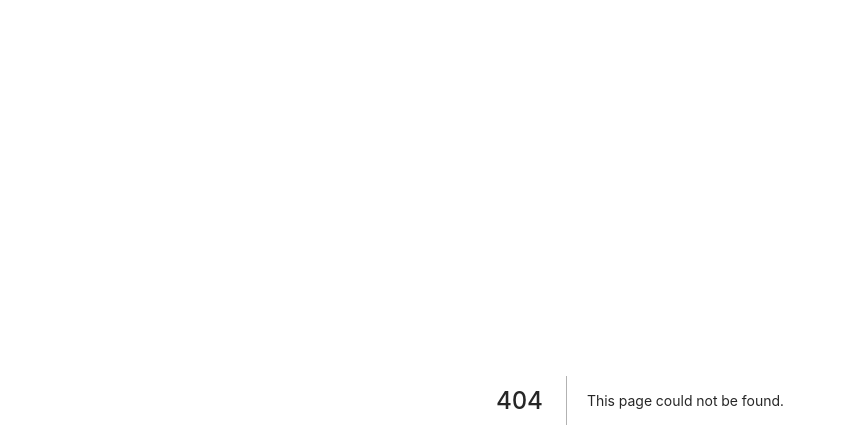
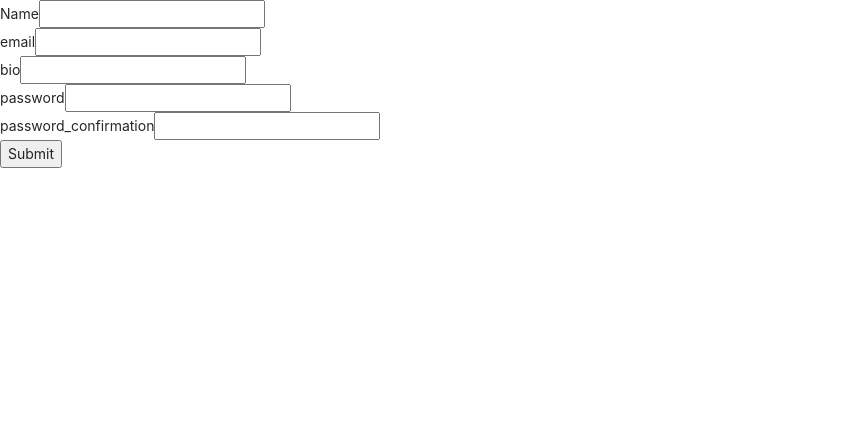
Before and after one commit to kaitoyokohamaa/post-saga, a Next.js app: page /signup in a window 1280 px wide. Before the commit this address had no page. Shown: the top 448 px of the page, without its empty margins (0-846 px from the left). Built offline with nearby package versions, Linux system fonts and the light colour scheme.

Commit message:
feat: make siginup saga

```diff
--- a/package.json
+++ b/package.json
@@ -13,6 +13,7 @@
     "next": "12.2.2",
     "react": "18.2.0",
     "react-dom": "18.2.0",
+    "react-hook-form": "^7.33.1",
     "react-redux": "^8.0.2",
     "redux-saga": "^1.1.3"
   },
--- /dev/null
+++ b/src/components/signup/Pages.tsx
@@ -0,0 +1,37 @@
+import React from "react";
+import { useForm, SubmitHandler } from "react-hook-form";
+export const Pages = () => {
+  const {
+    register,
+    handleSubmit,
+    formState: { errors },
+  } = useForm();
+  const onSubmit = (data: any) => console.log(data);
+  return (
+    <div>
+      <form onSubmit={handleSubmit(onSubmit)}>
+        <div>
+          <label htmlFor="name">Name</label>
+          <input {...register("name")} />
+        </div>
+        <div>
+          <label htmlFor="email">email</label>
+          <input {...register("email")} />
+        </div>
+        <div>
+          <label htmlFor="bio">bio</label>
+          <input {...register("bio")} />
+        </div>
+        <div>
+          <label htmlFor="password">password</label>
+          <input {...register("password")} />
+        </div>
+        <div>
+          <label htmlFor="password_confirmation">password_confirmation</label>
+          <input {...register("password_confirmation")} />
+        </div>
+        <input type="submit" />
+      </form>
+    </div>
+  );
+};
--- /dev/null
+++ b/src/pages/signup/index.tsx
@@ -0,0 +1,5 @@
+import React from "react";
+import { Pages } from "../../components/signup/Pages";
+export default function index() {
+  return <Pages />;
+}
```
Also changed, not shown: src/saga/authenticationSaga.ts (added, +12 -0 lines), src/services/authenticationService.ts (added, +13 -0 lines), 1 other file (tests, documents, lock files or other folders).
